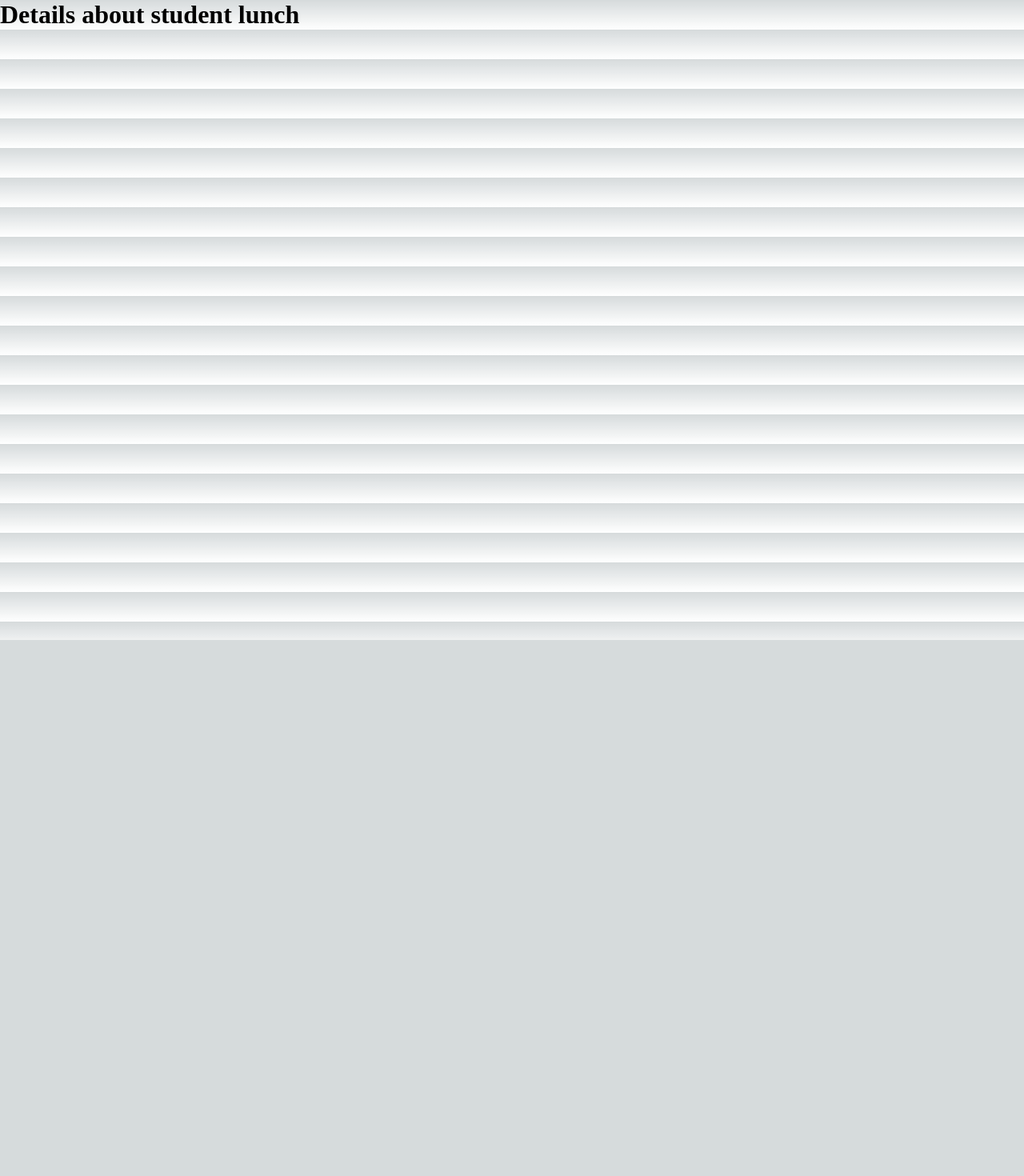
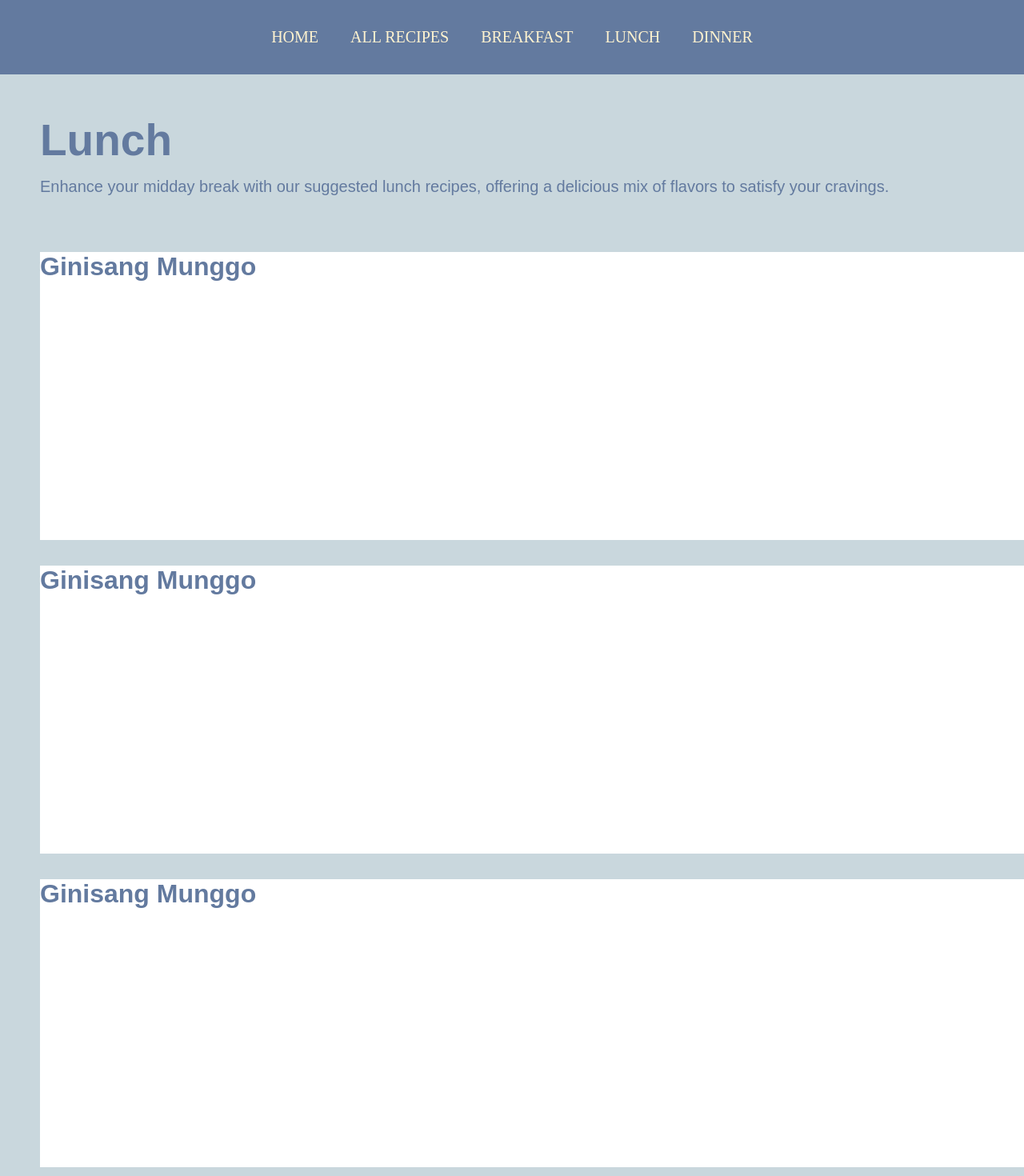
Before and after one commit to LalaineConde/Group1---BSIT221A, a Next.js app in the folder recipe-repository/: page /category/lunch in a window 1280 px wide. Shown: the top 1470 px of the page at 80% size. Before the commit the page ends 800 px from the top, so only its background shows below. Built offline with nearby package versions, Linux system fonts and the light colour scheme.

Commit message:
Recipe Repository
- add page lunch
- style in recipe_category_layout
- link lunch in Navbar

```diff
--- a/recipe-repository/components/Constants/Navbar.js
+++ b/recipe-repository/components/Constants/Navbar.js
@@ -11,7 +11,7 @@ function Navbar(){
                 <li className="mobile-hidden"><Link href="/">HOME</Link></li>
                 <li className="mobile-hidden"><Link href="/category/allRecipes">ALL RECIPES</Link></li>
                 <li className="mobile-hidden"><Link href="#">BREAKFAST</Link></li>
-                <li className="mobile-hidden"><Link href="#">LUNCH</Link></li>
+                <li className="mobile-hidden"><Link href="/category/lunch">LUNCH</Link></li>
                 <li className="mobile-hidden"><Link href="#">DINNER</Link></li>
             </ul>
         </nav>
--- /dev/null
+++ b/recipe-repository/pages/category/lunch.js
@@ -0,0 +1,36 @@
+import Header from "/components/Constants/Header"
+import Footer from "/components/Constants/Footer"
+import LunchCard from "@/components/Constants/LunchCard";
+import Image from "next/image";
+
+function lunch(){
+    return(
+        <>
+        <Header/>
+        <div className="lunch-container">
+            <div className="lunch-title">
+                <h1>Lunch</h1>
+                <p>Enhance your midday break with our suggested lunch recipes, offering a delicious mix of flavors to satisfy your cravings.</p>
+
+            </div>
+            <div className="lunch-recipe">
+                <div className="recipe">
+                    <h1>Ginisang Munggo</h1>
+                </div>
+                <div className="recipe">
+                    <h1>Ginisang Munggo</h1>
+                </div><div className="recipe">
+                    <h1>Ginisang Munggo</h1>
+                </div><div className="recipe">
+                    <h1>Ginisang Munggo</h1>
+                </div><div className="recipe">
+                    <h1>Ginisang Munggo</h1>
+                </div>
+            </div>
+        </div>
+        <Footer/>
+        </>
+    );
+}
+
+export default lunch
--- a/recipe-repository/styles/recipe_category_layout.scss
+++ b/recipe-repository/styles/recipe_category_layout.scss
@@ -1,6 +1,70 @@
 .title{
+    background-color: #C9D7DD;
     height: 100vh;
     display: flex;
     justify-content: center;
     align-items: center;
 }
+
+.lunch-container{
+    background-color: #C9D7DD;
+    height: 100%;
+    margin: 0;
+    padding: 0;
+
+    .lunch-title{
+        color: #637A9F;
+
+        h1{
+            color: #637A9F;
+            padding-left: 50px;
+            padding-top: 50px;
+            font-size: 55px;
+            font-family: arial;
+        }
+
+        p{
+            color: #637A9F;
+            padding-left: 50px;
+            padding-top: 15px;
+            font-size: 20px;
+            font-family: arial;
+
+        }
+    }
+.lunch-recipe{
+    display: grid;
+    grid-gap: 2em;
+    border-radius: 10px;
+    margin-bottom: 70px;
+    margin-top: 70px;
+    width: 0;
+    margin-left: 50px;
+
+    .recipe{
+        background-color: white;
+        color: #637A9F;
+        display: flex;
+        height: auto;
+        grid-gap: 2em;
+        height: 45vh;
+        width: 170vh;
+
+        h1{
+            font-family: arial;
+            text-align: right;
+
+        }
+    }
+}
+}
+
+@media (max-width: 720px) {
+
+}
+
+@media (min-width: 320px) and (max-width: 600px) {
+
+
+
+}
```
